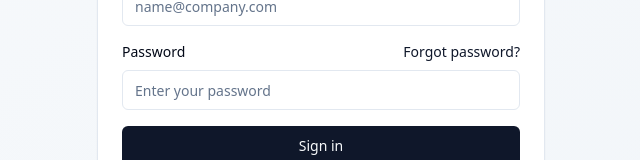
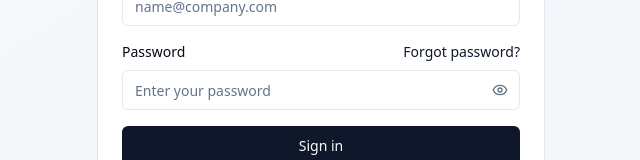
Before and after one commit to odmax/MozAsset, a Next.js app: page /login in a window 1280 px wide. Shown: the part 416-576 px from the top of the page, without its empty margins (319-959 px from the left). Built offline with nearby package versions, Linux system fonts and the light colour scheme; no server answers.

Commit message:
Add show/hide password toggle icon to all password fields across the site using reusable PasswordInput component

```diff
--- a/src/app/admin-login/page.tsx
+++ b/src/app/admin-login/page.tsx
@@ -5,6 +5,7 @@ import Link from 'next/link';
 
 import { Button } from '@/components/ui/button';
 import { Input } from '@/components/ui/input';
+import { PasswordInput } from '@/components/ui/password-input';
 import { Label } from '@/components/ui/label';
 import { Card, CardContent, CardDescription, CardHeader, CardTitle } from '@/components/ui/card';
 
@@ -84,9 +85,8 @@ export default function AdminLoginPage() {
               </div>
               <div className="space-y-2">
                 <Label htmlFor="password">Password</Label>
-                <Input
+                <PasswordInput
                   id="password"
-                  type="password"
                   placeholder="Enter your password"
                   value={password}
                   onChange={(e) => setPassword(e.target.value)}
--- a/src/app/admin/agents/new/page.tsx
+++ b/src/app/admin/agents/new/page.tsx
@@ -4,6 +4,7 @@ import { useState } from 'react';
 import { useRouter } from 'next/navigation';
 import { Button } from '@/components/ui/button';
 import { Input } from '@/components/ui/input';
+import { PasswordInput } from '@/components/ui/password-input';
 import { Label } from '@/components/ui/label';
 import { Card, CardContent, CardHeader, CardTitle } from '@/components/ui/card';
 import { Select, SelectContent, SelectItem, SelectTrigger, SelectValue } from '@/components/ui/select';
@@ -69,7 +70,7 @@ export default function NewAgentPage() {
             </div>
             <div className="space-y-2">
               <Label htmlFor="password">Password</Label>
-              <Input id="password" type="password" value={formData.password} onChange={(e) => setFormData({ ...formData, password: e.target.value })} required minLength={8} />
+              <PasswordInput id="password" value={formData.password} onChange={(e) => setFormData({ ...formData, password: e.target.value })} required minLength={8} />
             </div>
             <div className="space-y-2">
               <Label>Role</Label>
--- a/src/app/admin/platform-admins/[adminId]/edit/page.tsx
+++ b/src/app/admin/platform-admins/[adminId]/edit/page.tsx
@@ -5,6 +5,7 @@ import { useRouter } from 'next/navigation';
 import Link from 'next/link';
 import { Button } from '@/components/ui/button';
 import { Input } from '@/components/ui/input';
+import { PasswordInput } from '@/components/ui/password-input';
 import { Label } from '@/components/ui/label';
 import { Card, CardContent, CardDescription, CardFooter, CardHeader, CardTitle } from '@/components/ui/card';
 import { Select, SelectContent, SelectItem, SelectTrigger, SelectValue } from '@/components/ui/select';
@@ -138,9 +139,8 @@ export default function EditAdminPage({ params }: { params: { adminId: string }
               </div>
               <div className="space-y-2">
                 <Label htmlFor="password">New Password (leave blank to keep current)</Label>
-                <Input
+                <PasswordInput
                   id="password"
-                  type="password"
                   placeholder="New password"
                   value={formData.password}
                   onChange={(e) => setFormData({ ...formData, password: e.target.value })}
--- a/src/app/admin/platform-admins/new/page.tsx
+++ b/src/app/admin/platform-admins/new/page.tsx
@@ -5,6 +5,7 @@ import { useRouter } from 'next/navigation';
 import Link from 'next/link';
 import { Button } from '@/components/ui/button';
 import { Input } from '@/components/ui/input';
+import { PasswordInput } from '@/components/ui/password-input';
 import { Label } from '@/components/ui/label';
 import { Card, CardContent, CardDescription, CardFooter, CardHeader, CardTitle } from '@/components/ui/card';
 import { Select, SelectContent, SelectItem, SelectTrigger, SelectValue } from '@/components/ui/select';
@@ -109,9 +110,8 @@ export default function NewAdminPage() {
               </div>
               <div className="space-y-2">
                 <Label htmlFor="password">Password</Label>
-                <Input
+                <PasswordInput
                   id="password"
-                  type="password"
                   placeholder="Create a strong password"
                   value={formData.password}
                   onChange={(e) => setFormData({ ...formData, password: e.target.value })}
--- a/src/app/login/page.tsx
+++ b/src/app/login/page.tsx
@@ -5,6 +5,7 @@ import { useSearchParams } from 'next/navigation';
 import Link from 'next/link';
 import { Button } from '@/components/ui/button';
 import { Input } from '@/components/ui/input';
+import { PasswordInput } from '@/components/ui/password-input';
 import { Label } from '@/components/ui/label';
 import { Card, CardContent, CardDescription, CardFooter, CardHeader, CardTitle } from '@/components/ui/card';
 
@@ -40,10 +41,9 @@ function LoginForm() {
               Forgot password?
             </Link>
           </div>
-          <Input
+          <PasswordInput
             id="password"
             name="password"
-            type="password"
             placeholder="Enter your password"
             autoComplete="current-password"
             required
--- a/src/app/signup/page.tsx
+++ b/src/app/signup/page.tsx
@@ -5,6 +5,7 @@ import { useRouter } from 'next/navigation';
 import Link from 'next/link';
 import { Button } from '@/components/ui/button';
 import { Input } from '@/components/ui/input';
+import { PasswordInput } from '@/components/ui/password-input';
 import { Label } from '@/components/ui/label';
 import { Card, CardContent, CardDescription, CardFooter, CardHeader, CardTitle } from '@/components/ui/card';
 import { BackButton } from '@/components/ui/back-button';
@@ -107,9 +108,8 @@ export default function SignupPage() {
                 </div>
                 <div className="space-y-2">
                   <Label htmlFor="password">Password</Label>
-                  <Input
+                  <PasswordInput
                     id="password"
-                    type="password"
                     placeholder="Enter your password"
                     value={password}
                     onChange={(e) => setPassword(e.target.value)}
--- a/src/components/dashboard/user-form.tsx
+++ b/src/components/dashboard/user-form.tsx
@@ -4,6 +4,7 @@ import { useState } from 'react';
 import { useRouter } from 'next/navigation';
 import { Button } from '@/components/ui/button';
 import { Input } from '@/components/ui/input';
+import { PasswordInput } from '@/components/ui/password-input';
 import { Label } from '@/components/ui/label';
 import { Card, CardContent, CardDescription, CardHeader, CardTitle } from '@/components/ui/card';
 import { Select, SelectContent, SelectItem, SelectTrigger, SelectValue } from '@/components/ui/select';
@@ -69,7 +70,7 @@ export function UserForm({ user, departments, isEdit = false }: UserFormProps) {
           </div>
           <div className="space-y-2">
             <Label>{isEdit ? 'New Password (leave blank to keep current)' : 'Password *'}</Label>
-            <Input type="password" value={password} onChange={(e) => setPassword(e.target.value)} required={!isEdit} />
+            <PasswordInput value={password} onChange={(e) => setPassword(e.target.value)} required={!isEdit} />
           </div>
           <div className="grid gap-4 md:grid-cols-2">
             <div className="space-y-2">
--- a/src/components/dashboard/users-client.tsx
+++ b/src/components/dashboard/users-client.tsx
@@ -7,6 +7,7 @@ import { Card, CardContent } from '@/components/ui/card';
 import { Badge } from '@/components/ui/badge';
 import { Avatar, AvatarFallback } from '@/components/ui/avatar';
 import { Input } from '@/components/ui/input';
+import { PasswordInput } from '@/components/ui/password-input';
 import { Dialog, DialogContent, DialogHeader, DialogTitle, DialogFooter, DialogDescription } from '@/components/ui/dialog';
 import {
   Table, TableBody, TableCell, TableHead, TableHeader, TableRow
@@ -368,8 +369,7 @@ export function UsersClient({ initialUsers, currentUserId, totalCount }: UsersCl
           </DialogHeader>
           <div className="py-4">
             <label className="text-sm font-medium">New Password</label>
-            <Input
-              type="password"
+            <PasswordInput
               value={newPassword}
               onChange={(e) => setNewPassword(e.target.value)}
               placeholder="Enter new password"
--- /dev/null
+++ b/src/components/ui/password-input.tsx
@@ -0,0 +1,59 @@
+'use client';
+
+import { useState } from 'react';
+import { Input } from '@/components/ui/input';
+import { Eye, EyeOff } from 'lucide-react';
+
+interface PasswordInputProps {
+  id?: string;
+  name?: string;
+  value?: string;
+  placeholder?: string;
+  autoComplete?: string;
+  required?: boolean;
+  minLength?: number;
+  disabled?: boolean;
+  className?: string;
+  onChange?: (e: React.ChangeEvent<HTMLInputElement>) => void;
+}
+
+export function PasswordInput({
+  id,
+  name,
+  value,
+  placeholder,
+  autoComplete,
+  required,
+  minLength,
+  disabled,
+  className,
+  onChange,
+}: PasswordInputProps) {
+  const [show, setShow] = useState(false);
+
+  return (
+    <div className="relative">
+      <Input
+        id={id}
+        name={name}
+        type={show ? 'text' : 'password'}
+        value={value}
+        placeholder={placeholder}
+        autoComplete={autoComplete}
+        required={required}
+        minLength={minLength}
+        disabled={disabled}
+        className={`pr-10 ${className || ''}`}
+        onChange={onChange}
+      />
+      <button
+        type="button"
+        onClick={() => setShow(!show)}
+        className="absolute right-3 top-1/2 -translate-y-1/2 text-muted-foreground hover:text-foreground"
+        tabIndex={-1}
+      >
+        {show ? <EyeOff className="h-4 w-4" /> : <Eye className="h-4 w-4" />}
+      </button>
+    </div>
+  );
+}
```
Also changed, not shown: src/app/dashboard/settings/page.tsx (+9 -23 lines), src/app/reset-password/page.tsx (+4 -16 lines).
